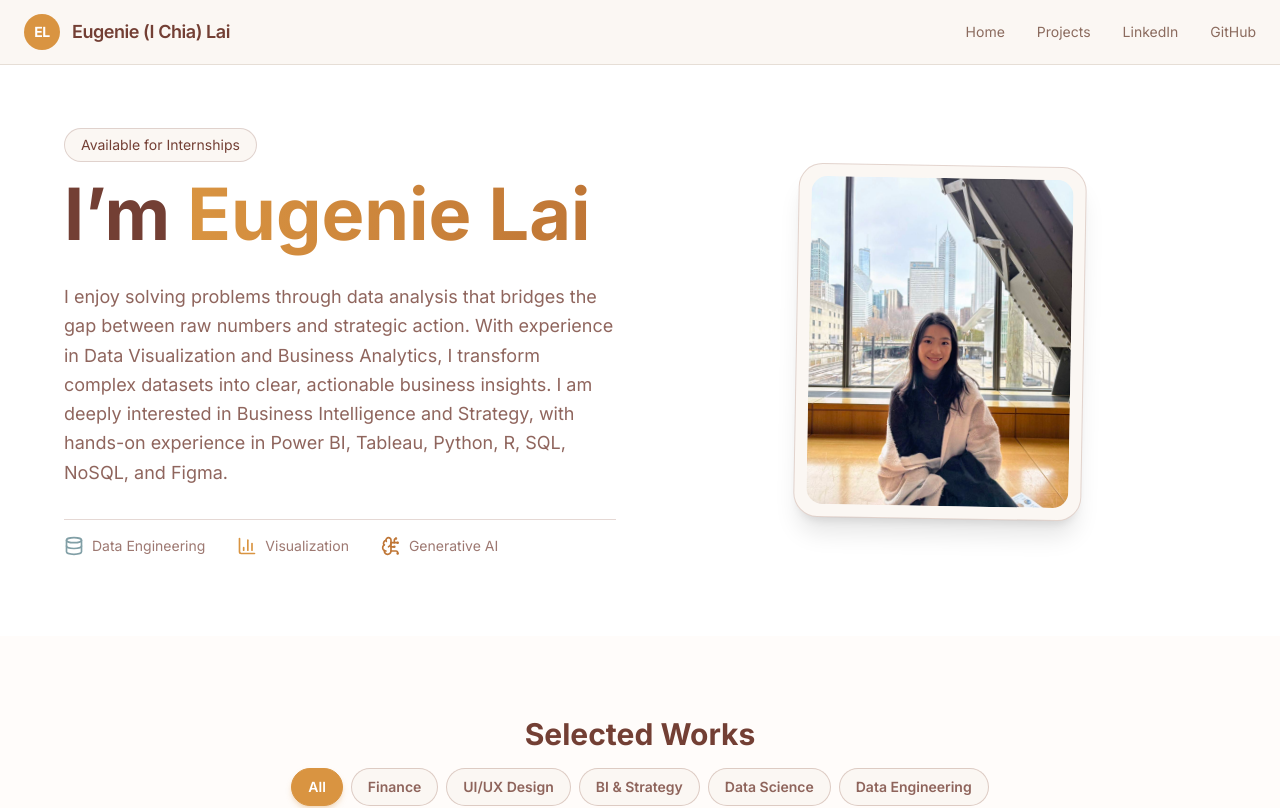
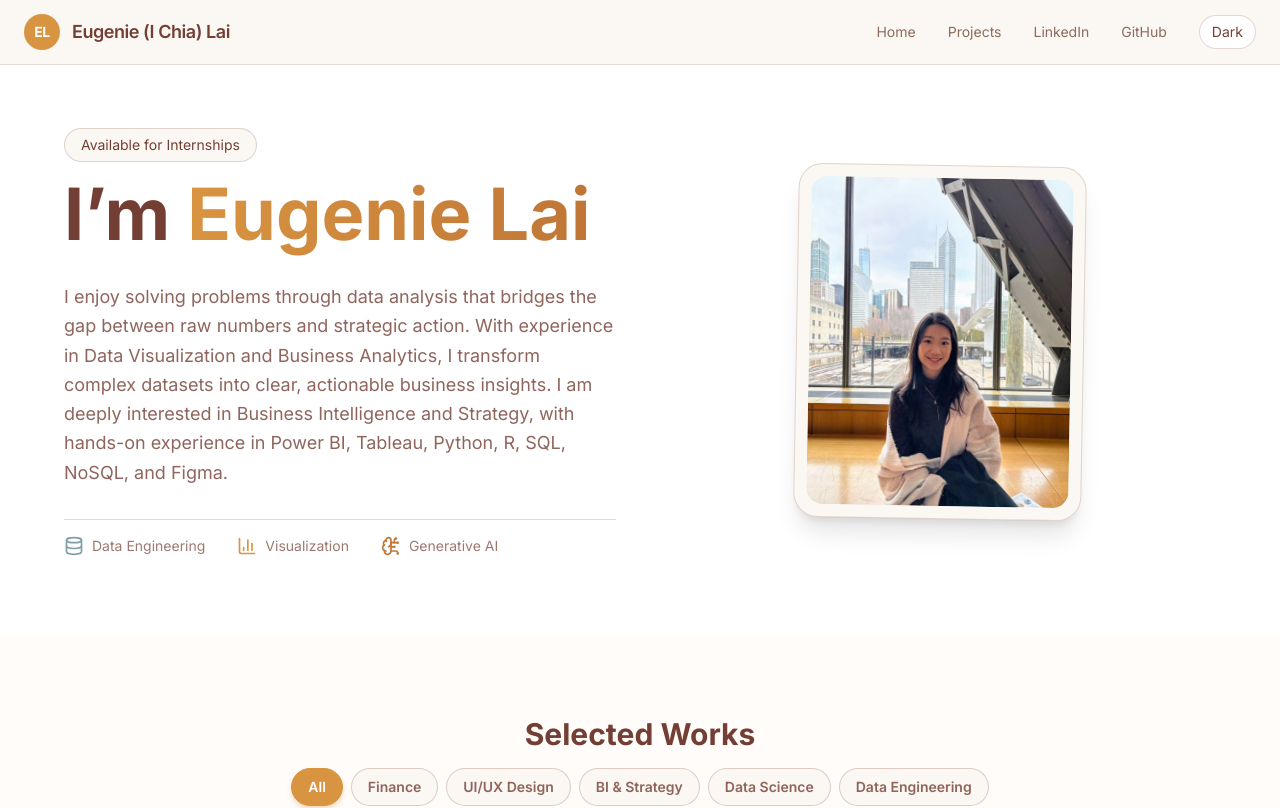
Before and after one commit to Eugenie1708/Eugenie1708.github.io, a React (Vite) app: page / in a window 1280 px wide. Shown: the top 808 px of the page. Built offline with nearby package versions, Linux system fonts and the light colour scheme.

Commit message:
feat: implement dark mode toggle functionality

```diff
--- a/src/App.tsx
+++ b/src/App.tsx
@@ -1,4 +1,4 @@
-import React from 'react';
+import React, { useEffect, useState } from 'react';
 import { Hero } from './components/Hero';
 import { Portfolio } from './components/Portfolio';
 //import { GenAIStudio } from './components/GenAIStudio';
@@ -6,6 +6,19 @@ import { Github, Linkedin} from 'lucide-react';
 import { profileData } from './data/portfolioData';
 
 const App: React.FC = () => {
+  const [darkMode, setDarkMode] = useState(false);
+
+  useEffect(() => {
+    const savedTheme = localStorage.getItem('theme');
+    if (savedTheme === 'dark') {
+      setDarkMode(true);
+    }
+  }, []);
+
+  useEffect(() => {
+    localStorage.setItem('theme', darkMode ? 'dark' : 'light');
+  }, [darkMode]);
+
   return (
    <div className="min-h-screen bg-[rgb(var(--bg))] text-[rgb(var(--text))] font-sans selection:bg-[rgb(var(--primary))]/25">
 
@@ -34,6 +47,12 @@ const App: React.FC = () => {
      className="hover:text-[#733F34] transition-colors">
     GitHub
   </a>
+  <button
+    onClick={() => setDarkMode(!darkMode)}
+    className="px-3 py-1.5 rounded-full border border-[#BF9F93]/40 bg-white text-[#733F34] text-sm transition-all"
+  >
+    {darkMode ? 'Light' : 'Dark'}
+  </button>
     </div>
 
   </div>
```
